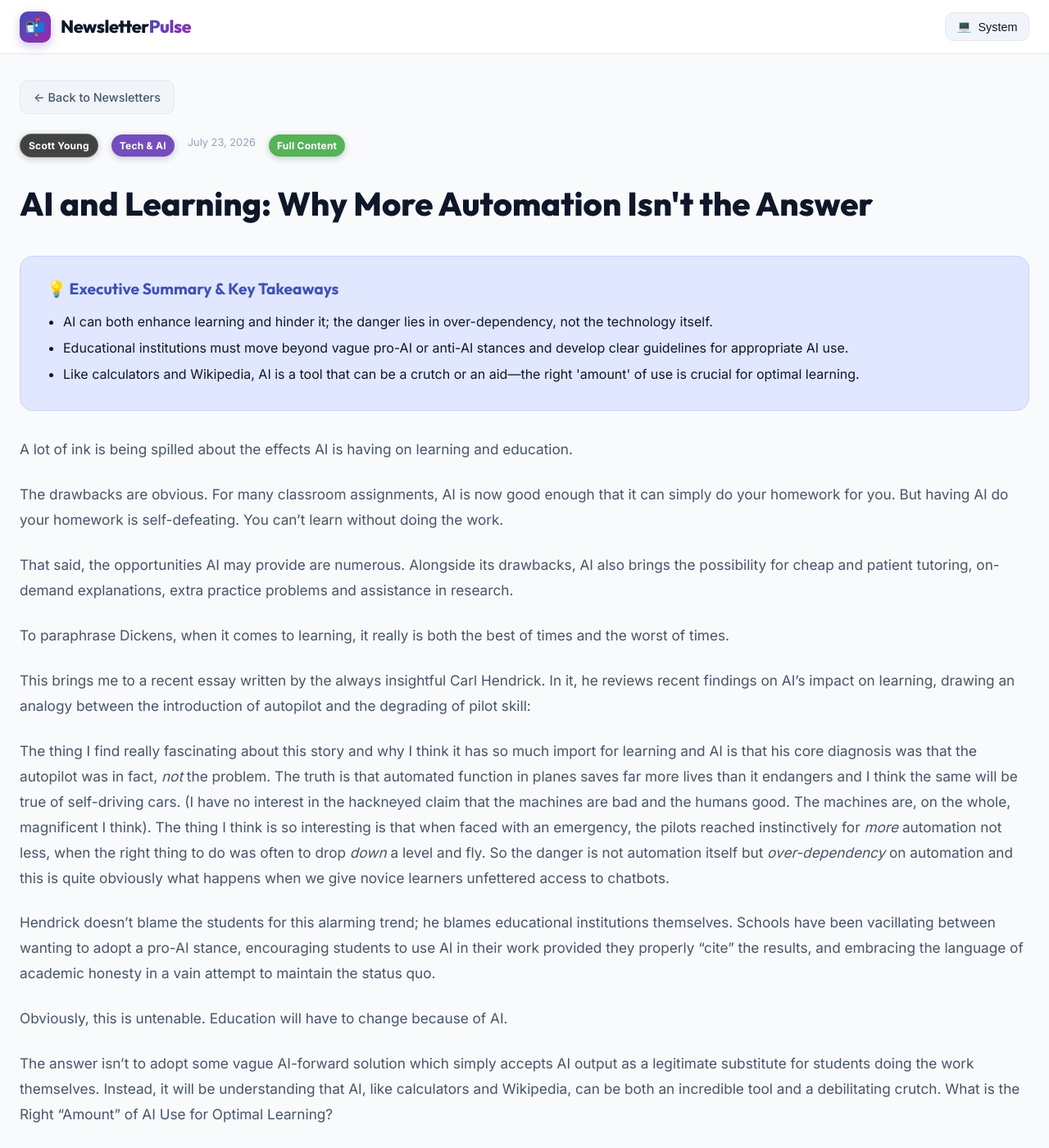
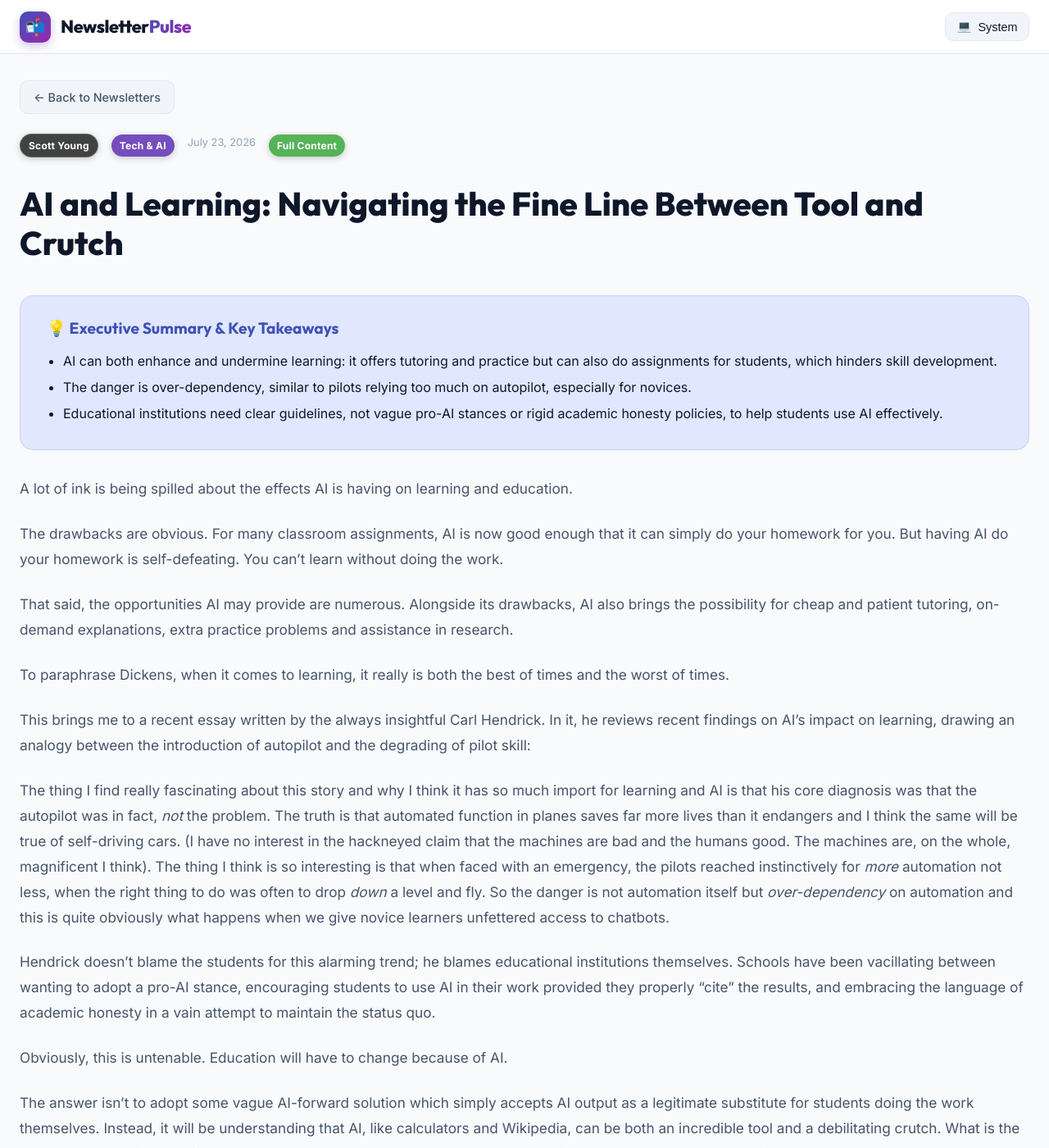
Before and after one commit to vampcoder/daily-newsletters, a Jekyll site: the page built from _posts/2026-07-23-we-need-guidelines-for-learning-and-ai.md, in a window 1280 px wide and 1400 px high. Shown: the whole window at 82% size. Built offline with Jekyll 4.4.1, drawn with Linux system fonts in a browser that asks for light colours; some of the changed text lies outside the part shown.

Commit message:
Update newsletter: We need guidelines for learning and AI

```diff
--- a/_posts/2026-07-23-we-need-guidelines-for-learning-and-ai.md
+++ b/_posts/2026-07-23-we-need-guidelines-for-learning-and-ai.md
@@ -1,17 +1,17 @@
 ---
 layout: post
-title: "AI and Learning: Why More Automation Isn't the Answer"
+title: "AI and Learning: Navigating the Fine Line Between Tool and Crutch"
 date: 2026-07-23 15:12:33 +0000
 source: "Scott Young"
 category: "Tech & AI"
-excerpt: "Scott Young examines the dual impact of AI on education, drawing on an essay by Carl Hendrick that compares over-reliance on AI to pilots' overdependence on autopilot. He argues that while AI offers powerful learning tools, using it as a substitute for doing the work undermines genuine learning. The key is to establish guidelines that prevent dependency while leveraging AI's benefits."
+excerpt: "Scott Young reflects on the dual impact of AI on education, citing Carl Hendrick's analysis of AI's effect on learning. He draws an analogy between autopilot over-dependency in aviation and the risks of students relying too heavily on AI. The post argues for guidelines that encourage using AI as a learning aid, not a substitute for doing the work."
 theme_gradient: "linear-gradient(135deg, #3f51b5 0%, #303f9f 100%)"
 image: "https://www.scotthyoung.com/blog/wp-content/uploads/2026/07/Guidelines-for-AI-1.jpg"
 is_summary: false
 key_takeaways:
-  - "AI can both enhance learning and hinder it; the danger lies in over-dependency, not the technology itself."
-  - "Educational institutions must move beyond vague pro-AI or anti-AI stances and develop clear guidelines for appropriate AI use."
-  - "Like calculators and Wikipedia, AI is a tool that can be a crutch or an aid—the right 'amount' of use is crucial for optimal learning."
+  - "AI can both enhance and undermine learning: it offers tutoring and practice but can also do assignments for students, which hinders skill development."
+  - "The danger is over-dependency, similar to pilots relying too much on autopilot, especially for novices."
+  - "Educational institutions need clear guidelines, not vague pro-AI stances or rigid academic honesty policies, to help students use AI effectively."
 ---
 
 A lot of ink is being spilled about the effects AI is having on learning and education.
@@ -30,6 +30,4 @@ Hendrick doesn't blame the students for this alarming trend; he blames education
 
 Obviously, this is untenable. Education will have to change because of AI.
 
-The answer isn't to adopt some vague AI-forward solution which simply accepts AI output as a legitimate substitute for students doing the work themselves. Instead, it will be understanding that AI, like calculators and Wikipedia, can be both an incredible tool and a debilitating crutch. What is the Right "Amount" of AI Use for Optimal Learning?
-
-It's pretty clear that the solution of having AI do your homework for you will not to result in much actual learning. Enamored as I am by the possibilities unlocked by the arrival of coding agents.
+The answer isn't to adopt some vague AI-forward solution which simply accepts AI output as a legitimate substitute for students doing the work themselves. Instead, it will be understanding that AI, like calculators and Wikipedia, can be both an incredible tool and a debilitating crutch. What is the Right "Amount" of AI Use for Optimal Learning? It's pretty clear that the solution of having AI do your homework for you will not to result in much actual learning. Enamored as I am by the possibilities unlocked by the arrival of coding agents.
```
